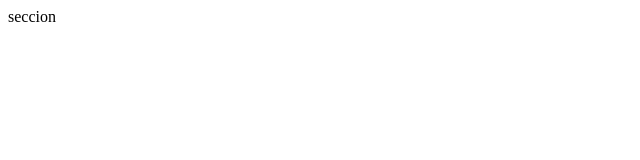
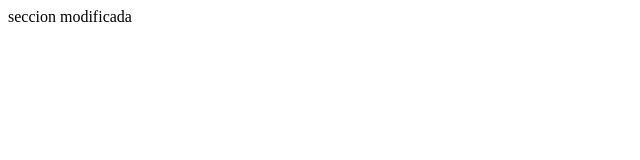
Before and after one commit to LeoCollaso/MyFirstRepository, a plain HTML site: page p.html in a window 1280 px wide. Shown: the full height of the page, 0-640 px from the left. Drawn offline with Linux system fonts and the light colour scheme.

Commit message:
Se modificó P

```diff
--- a/p.html
+++ b/p.html
@@ -7,6 +7,6 @@
     <title>Document</title>
 </head>
 <body>
-    seccion
+    seccion modificada
 </body>
 </html>
```
